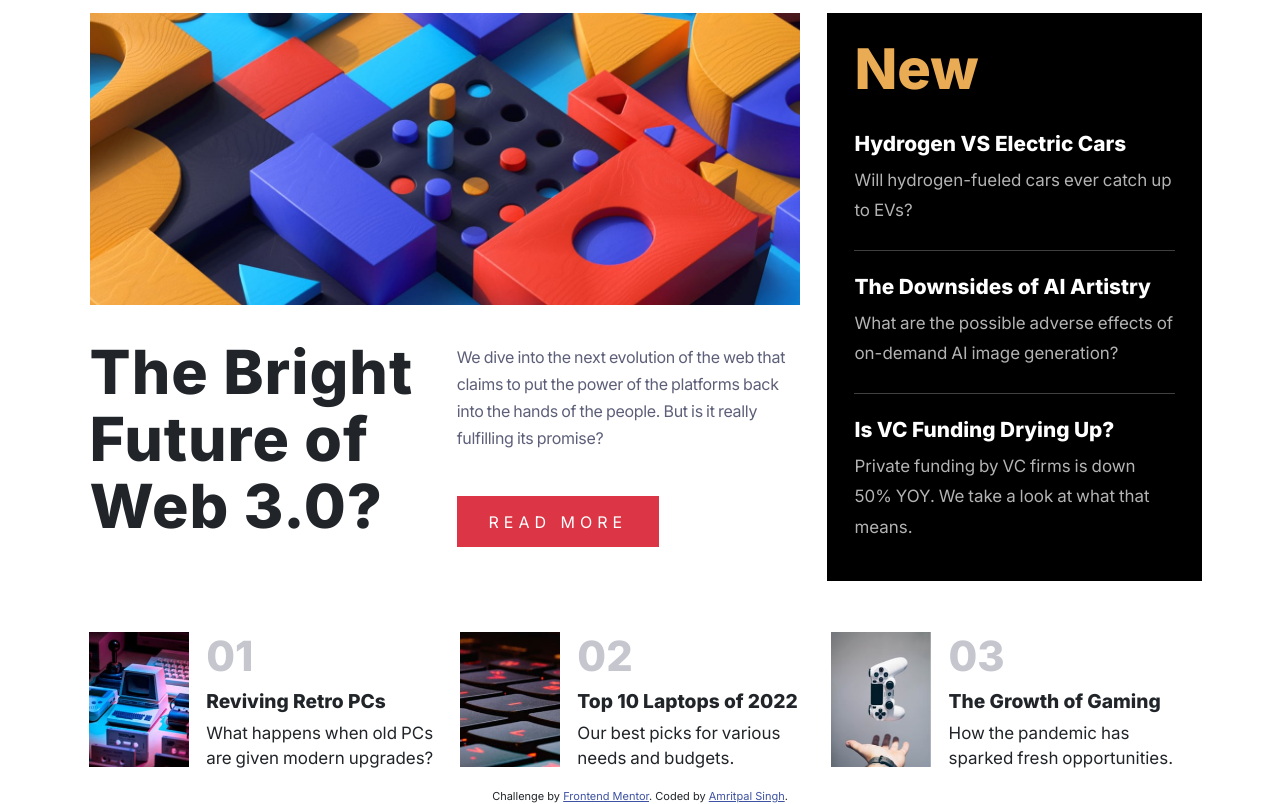
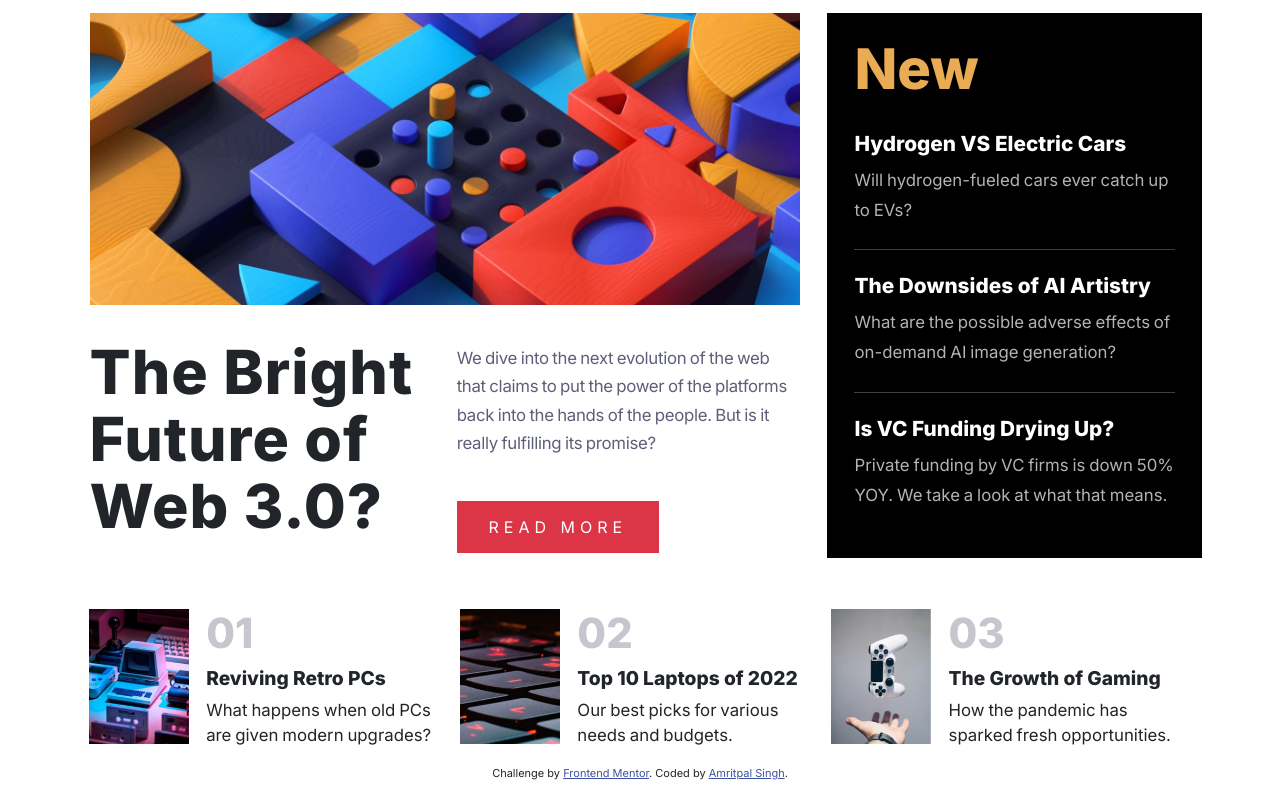
Before and after one commit to AmritPal91/news-homepage-main, a plain HTML site: page index.html in a window 1280 px wide. Shown: the part 123-927 px from the top of the page. After the commit the page ends 904 px from the top, so only its background shows below. Drawn offline with nearby package versions, Linux system fonts and the light colour scheme.

Commit message:
Update styles.css

```diff
--- a/styles.css
+++ b/styles.css
@@ -337,13 +337,13 @@ main {
  }
 @media screen and (min-width: 1280px) and (max-width:1352px){
   body p{
-     font-size: 1.06rem;
+     font-size: 1.05rem;
 }
   .exp-right{
    margin-top: 5.3%;
   }
   .exp-right p{
-   font-size: 1rem;
+   font-size: 1.05rem;
     line-height: 1.7;
   }
   .description h4 {
```
